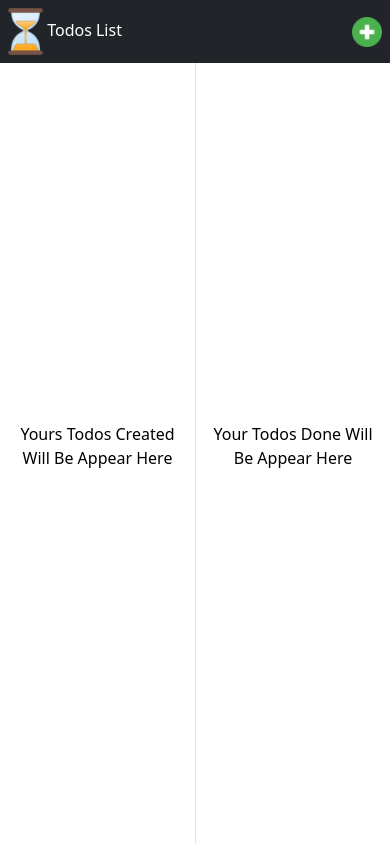
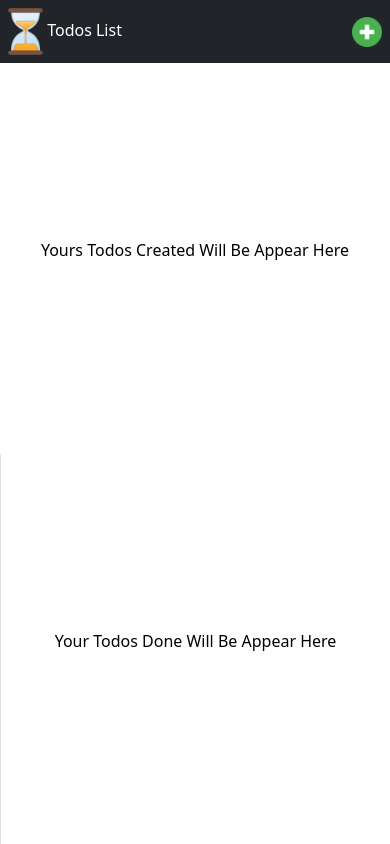
Before and after one commit to UlrichIvan/django_todos_list, a Django app: page /todos/ in a window 390 px wide. Run offline with Django 5.2, Linux system fonts and the light colour scheme; data that the repository does not hold is empty.

Commit message:
responsive device screen done successfully

```diff
--- a/todos/templates/todos/delete.html
+++ b/todos/templates/todos/delete.html
@@ -34,7 +34,7 @@
 					<div class="row align-items-center">
 						<div class="col-md-5 d-none d-md-block">
 							<div class="todo-image">
-								<img src="{% static 'todos/images/todo_update.png'%}" class="w-100" alt="todo_image_logo">
+								<img src="{% static 'todos/images/todo_delete.png'%}" class="w-100" alt="todo_image_logo">
 							</div>
 						</div>
 						<div class="col-12 col-md-7">
--- a/todos/templates/todos/index.html
+++ b/todos/templates/todos/index.html
@@ -24,6 +24,11 @@
 		.todo-actions .btn-show {
 			background-color: #044B5B;
 		}
+		.todo_title {
+			max-width: 100%;
+			overflow: hidden;
+			text-overflow: ellipsis;
+		}
 	</style>
 {% endblock %}
 
@@ -49,24 +54,28 @@
 			{% if todos %}
 				<div class="container-fluid">
 					<div class="row h-100 justify-content-between">
-						<div class="col-6 px-0">
+						<div class="col-12 col-lg-6 px-0">
 							{% if todos.todos_not_done %}
-								<div class="todos_not_done">
+								<div class="todos_not_done pt-3">
+									<h3 class="text-center">todos list created</h3>
 									<ul class="list-group">
 										{% for todo in todos.todos_not_done %}
 											<li class="list-group-item d-flex justify-content-between align-items-center todo_not_done m-2" {% if todo.content %} title="{{todo.content}}" {% endif %}>
 												<div class="container-fluid px-0">
 													<div class="row justify-content-between align-items-center">
-														<div class="col-8">
+														<div class="col-12 col-sm-8">
 															<div class="todo_title">{{todo.title}}</div>
 														</div>
-														<div class="col-4">
-															<div class="todo-actions d-flex justify-content-end">
+														<div class="col-12 col-sm-4">
+															<div class="todo-actions d-flex d-flex justify-content-start justify-content-sm-end">
 																<a class="mx-1" href="{% url 'todo_list:edit_todo' todo.id %}">
 																	<div class="todo_action btn btn-primary text-white">edit</div>
 																</a>
 																<a class="mx-1" href="{% url 'todo_list:details_todo' todo.id %}">
 																	<div class="todo_action btn btn-show text-white">show</div>
+																</a>
+																<a class="mx-1" href="{% url 'todo_list:delete_todo' todo.id %}">
+																	<div class="todo_action btn btn-danger text-white">delete</div>
 																</a>
 															</div>
 														</div>
@@ -87,20 +96,22 @@
 							{% endif %}
 
 						</div>
-						<div class="col-6 px-0">
+						<div class="col-12 col-lg-6 px-0">
 							<div class="border-start h-100">
 								{% if todos.todos_done %}
-									<div class="todos_done">
+									<div class="todos_done pt-3">
+										<h3 class="text-center">todos list completed</h3>
 										<ul class="list-group todos_done">
 											{% for todo in todos.todos_done %}
 												<li class="list-group-item d-flex justify-content-between align-items-center m-2 todo_done fw-bolder" {% if todo.content %} title="{{todo.content}}" {% endif %}>
 													<div class="container-fluid px-0">
 														<div class="row justify-content-between align-items-center">
-															<div class="col-8">
+															<div class="col-12 col-sm-8">
 																<div class="todo_title">{{todo.title}}</div>
 															</div>
-															<div class="col-4">
-																<div class="todo-actions d-flex justify-content-end">
+															<div class="col-12 col-sm-4">
+																<div class="todo-actions d-flex justify-content-start justify-content-sm-end">
+
 																	<a class="mx-1" href="{% url 'todo_list:edit_todo' todo.id %}">
 																		<div class="todo_action btn btn-primary text-white">edit</div>
 																	</a>
```
Also changed, not shown: todos/static/todos/images/todo_delete.png (added).
